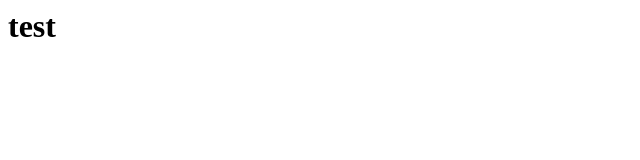
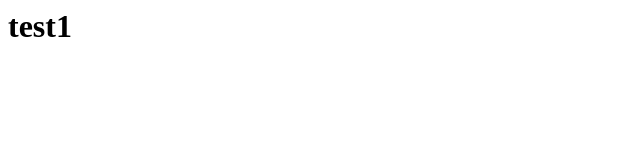
Before and after one commit to wdarsow/Orange-County-Trivia, a plain HTML site: page index.html in a window 1280 px wide. Shown: the full height of the page, 0-640 px from the left. Drawn offline with Linux system fonts and the light colour scheme.

Commit message:
updated index

```diff
--- a/index.html
+++ b/index.html
@@ -1,4 +1,4 @@
 <html>
     <head></head>
-    <div><h1>test</h1></div>
+    <div><h1>test1</h1></div>
 </html>
```
